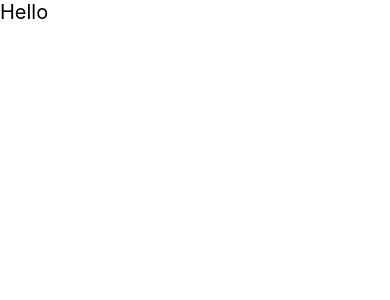
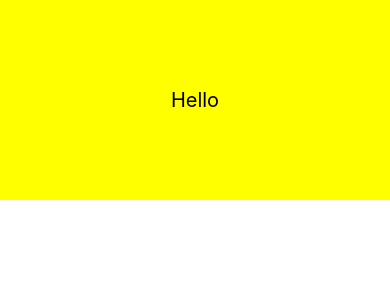
Before and after one commit to pedro-donoso/react-native, a React Native app: screen / in a window 390 px wide. Shown: the top 300 px of the page. Built offline with nearby package versions, Linux system fonts and the light colour scheme.

Commit message:
centro texto

```diff
--- a/App.js
+++ b/App.js
@@ -3,6 +3,15 @@ import { StatusBar } from 'expo-status-bar';
 import { StyleSheet, Text, View } from 'react-native';
 
 const styles = StyleSheet.create({
+
+  container: {
+    width: '100%',
+    alignItems: 'center',
+    justifyContent: 'center',
+    height: 200,
+    backgroundColor: 'yellow'
+  },
+
   title: {
     fontSize: 20,
     color: '#000'
@@ -11,7 +20,7 @@ const styles = StyleSheet.create({
 
 export default function App() {
   return (
-    <View>
+    <View style={styles.container}>
       <Text style={styles.title}>Hello</Text>
       <StatusBar style="auto" />
     </View>
--- a/package.json
+++ b/package.json
@@ -12,7 +12,10 @@
     "expo": "~52.0.10",
     "expo-status-bar": "~2.0.0",
     "react": "18.3.1",
-    "react-native": "0.76.2"
+    "react-native": "0.76.2",
+    "react-dom": "18.3.1",
+    "react-native-web": "~0.19.13",
+    "@expo/metro-runtime": "~4.0.0"
   },
   "devDependencies": {
     "@babel/core": "^7.20.0"
```
Also changed, not shown: 1 other file (tests, documents, lock files or other folders).
